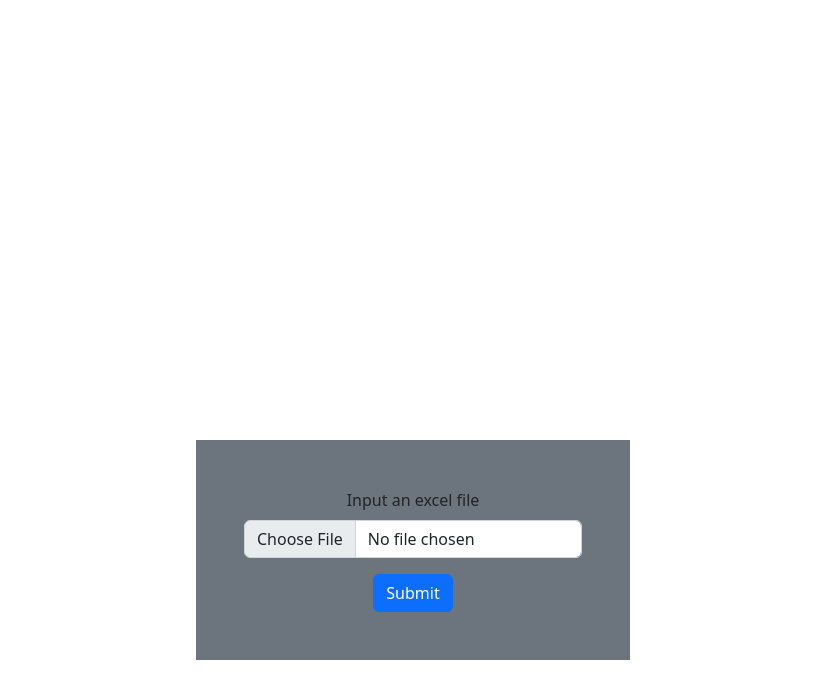
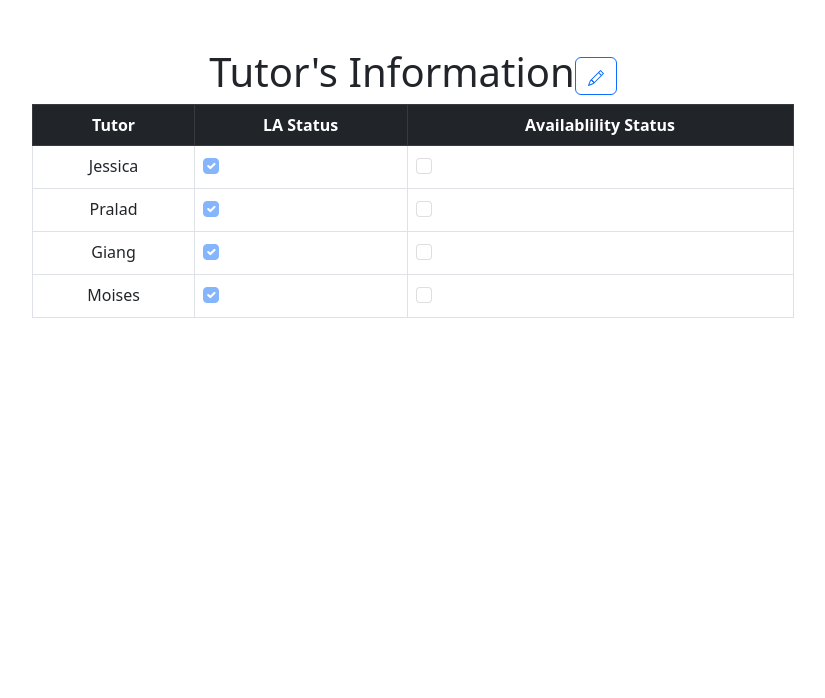
Before and after one commit to gpham99/qrc-schedule-system, a React (Create React App) app in the folder frontend/: page / in a window 1280 px wide. Shown: the top 698 px of the page, without its empty margins (227-1052 px from the left). Built offline with nearby package versions, Linux system fonts and the light colour scheme.

Commit message:
tutor's info

```diff
--- a/frontend/src/App.js
+++ b/frontend/src/App.js
@@ -3,11 +3,12 @@ import LoginScreen from "./Components/LoginScreen.js";
 import React from "react";
 import ScheduleChart from "./Components/ScheduleTableScreen/ScheduleChart";
 import ImportFile from "./Components/ImportFileScreen/ImportFile";
+import TutorInfo from "./Components/AdminTutorInfoScreen/viewTutorInfo";
 
 function App() {
   return (
     <div className="App">
-      <ImportFile></ImportFile>
+      <TutorInfo></TutorInfo>
     </div>
   );
 }
--- /dev/null
+++ b/frontend/src/Components/AdminTutorInfoScreen/viewTutorInfo.js
@@ -0,0 +1,69 @@
+import { Check } from "react-bootstrap-icons";
+import CheckedBoxDisabled from "../CheckBoxes/CheckedBoxDisabled";
+import UncheckedBoxDisabled from "../CheckBoxes/UncheckedBoxDisabled";
+import DefaultCheckBox from "../CheckBoxes/DefaultCheckBox";
+import { Pencil } from "react-bootstrap-icons";
+
+function TutorInfo() {
+  return (
+    <div class="d-flex justify-content-center mt-5">
+      <div class="table-responsive row justify-content center">
+        <h1 class>
+          Tutor's Information
+          <button class="btn btn-outline-primary">
+            <Pencil />
+          </button>
+        </h1>
+        <table class="table table-bordered">
+          <thead class="table-dark">
+            <tr>
+              <th>Tutor</th>
+              <th>LA Status</th>
+              <th>Availablility Status</th>
+            </tr>
+          </thead>
+          <tbody>
+            <tr>
+              <td>Jessica</td>
+              <td scope="row" class="">
+                <CheckedBoxDisabled />
+              </td>
+              <td>
+                <UncheckedBoxDisabled />
+              </td>
+            </tr>
+            <tr>
+              <td>Pralad</td>
+              <td>
+                <CheckedBoxDisabled />
+              </td>
+              <td>
+                <UncheckedBoxDisabled />
+              </td>
+            </tr>
+            <tr>
+              <td>Giang</td>
+              <td>
+                <CheckedBoxDisabled />
+              </td>
+              <td>
+                <UncheckedBoxDisabled />
+              </td>
+            </tr>
+            <tr>
+              <td>Moises</td>
+              <td>
+                <CheckedBoxDisabled />
+              </td>
+              <td>
+                <UncheckedBoxDisabled />
+              </td>
+            </tr>
+          </tbody>
+        </table>
+      </div>
+    </div>
+  );
+}
+
+export default TutorInfo;
--- /dev/null
+++ b/frontend/src/Components/CheckBoxes/CheckedBoxDisabled.js
@@ -0,0 +1,17 @@
+const CheckedBoxDisabled = () => {
+  return (
+    <div class="form-check">
+      <input
+        class="form-check-input"
+        type="checkbox"
+        value=""
+        id="flexCheckCheckedDisabled"
+        checked
+        disabled
+      />
+      <label class="form-check-label" for="flexCheckCheckedDisabled"></label>
+    </div>
+  );
+};
+
+export default CheckedBoxDisabled;
--- /dev/null
+++ b/frontend/src/Components/CheckBoxes/DefaultCheckBox.js
@@ -0,0 +1,17 @@
+const DefaultCheckBox = () => {
+  return (
+    <div class="form-check">
+      <input
+        class="form-check-input"
+        type="checkbox"
+        value=""
+        id="flexCheckDefault"
+      />
+      <label class="form-check-label" for="flexCheckDefault">
+        Default checkbox
+      </label>
+    </div>
+  );
+};
+
+export default DefaultCheckBox;
--- /dev/null
+++ b/frontend/src/Components/CheckBoxes/UncheckedBoxDisabled.js
@@ -0,0 +1,16 @@
+const UncheckedBoxDisabled = () => {
+  return (
+    <div class="form-check">
+      <input
+        class="form-check-input"
+        type="checkbox"
+        value=""
+        id="flexCheckDisabled"
+        disabled
+      />
+      <label class="form-check-label" for="flexCheckDisabled"></label>
+    </div>
+  );
+};
+
+export default UncheckedBoxDisabled;
--- a/frontend/src/Components/Dropdown.js
+++ b/frontend/src/Components/Dropdown.js
@@ -17,9 +17,9 @@ export const DropDown = () => {
           </Dropdown.Toggle>
 
           <Dropdown.Menu>
-            <Dropdown.Item href="#/action-1">Action</Dropdown.Item>
-            <Dropdown.Item href="#/action-2">Another action</Dropdown.Item>
-            <Dropdown.Item href="#/action-3">Something else</Dropdown.Item>
+            <Dropdown.Item href="#/action-1">Chem</Dropdown.Item>
+            <Dropdown.Item href="#/action-2">CS</Dropdown.Item>
+            <Dropdown.Item href="#/action-3">Econ</Dropdown.Item>
           </Dropdown.Menu>
         </Dropdown>
       </div>
```
